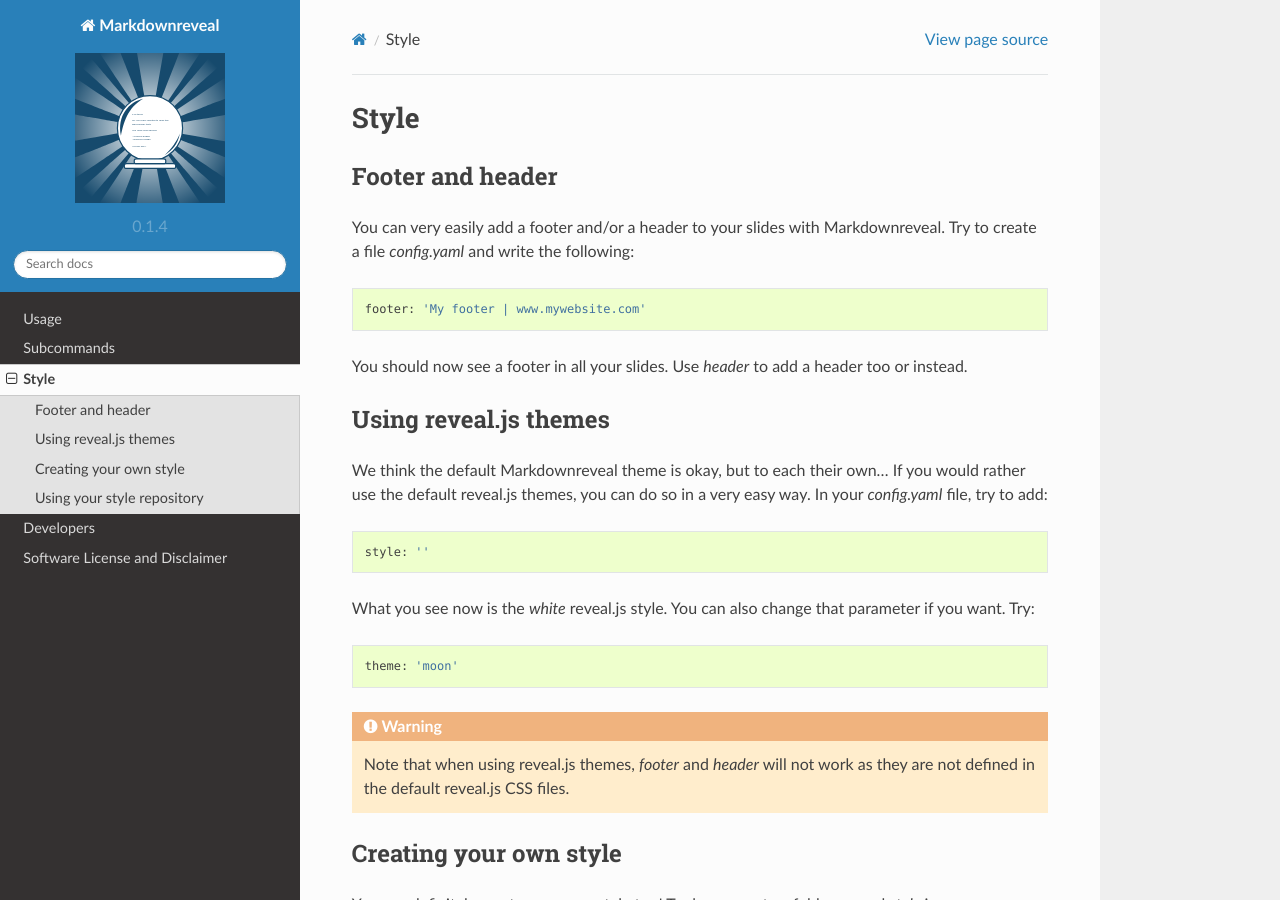
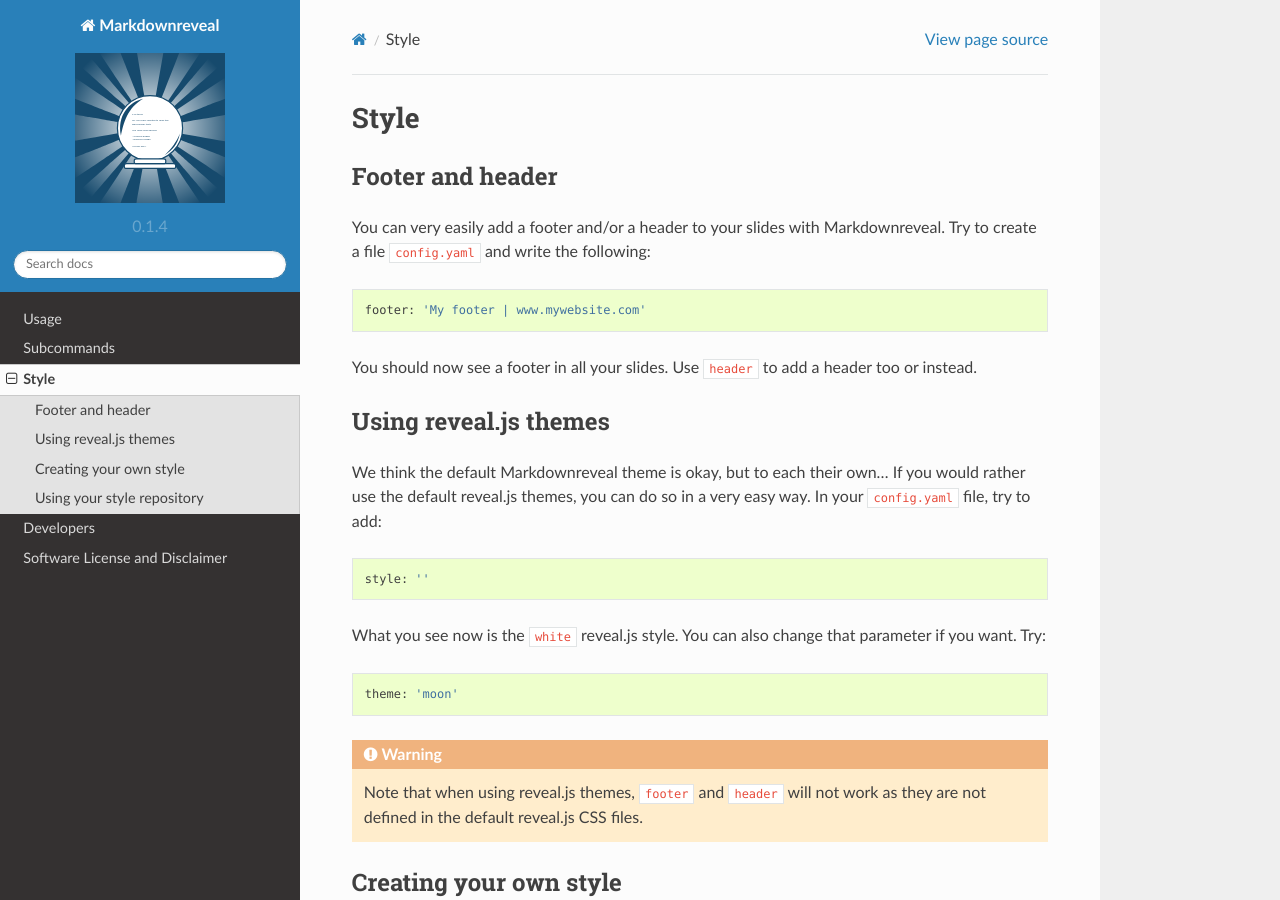
Before and after one commit to markdownreveal/markdownreveal, a Sphinx documentation site: the page built from docs/source/style.rst, in a window 1280 px wide and 900 px high. Built offline with Sphinx 7.4.7 and the Read the Docs theme 2.0.0, drawn with Linux system fonts in a browser that asks for light colours; formulas are drawn with MathJax 3.

```diff
--- a/docs/source/style.rst
+++ b/docs/source/style.rst
@@ -13,13 +13,13 @@ Footer and header
 =================
 
 You can very easily add a footer and/or a header to your slides with
-Markdownreveal. Try to create a file `config.yaml` and write the following:
+Markdownreveal. Try to create a file ``config.yaml`` and write the following:
 
 .. code-block:: bash
 
    footer: 'My footer | www.mywebsite.com'
 
-You should now see a footer in all your slides. Use `header` to add a header
+You should now see a footer in all your slides. Use ``header`` to add a header
 too or instead.
 
 
@@ -31,13 +31,13 @@ Using reveal.js themes
 
 We think the default Markdownreveal theme is okay, but to each their own...
 If you would rather use the default reveal.js themes, you can do so in a very
-easy way. In your `config.yaml` file, try to add:
+easy way. In your ``config.yaml`` file, try to add:
 
 .. code-block:: bash
 
    style: ''
 
-What you see now is the `white` reveal.js style. You can also change that
+What you see now is the ``white`` reveal.js style. You can also change that
 parameter if you want. Try:
 
 .. code-block:: bash
@@ -45,7 +45,7 @@ parameter if you want. Try:
    theme: 'moon'
 
 
-.. warning:: Note that when using reveal.js themes, `footer` and `header`
+.. warning:: Note that when using reveal.js themes, ``footer`` and ``header``
    will not work as they are not defined in the default reveal.js CSS files.
 
 
@@ -56,19 +56,19 @@ Creating your own style
 =======================
 
 You can definitely create your own style too! To do so, create a folder named
-`style` in your presentation root directory. You can add the following files
+``style`` in your presentation root directory. You can add the following files
 in there:
 
-- `background.svg`: an image to be used as a background.
-- `logo.svg`: a logo to display on your slides on a corner.
-- `warmup.svg`: an image to be displayed before the presentation title.
-- `custom.css`: your CSS rules for your own style.
-- `config.yaml`: to tune the style default configuration (footer, header...).
+- ``background.svg``: an image to be used as a background.
+- ``logo.svg``: a logo to display on your slides on a corner.
+- ``warmup.svg``: an image to be displayed before the presentation title.
+- ``custom.css``: your CSS rules for your own style.
+- ``config.yaml``: to tune the style default configuration (footer, header...).
 
 You can check the `Markdownreveal style repository
 <https://github.com/markdownreveal/style-default>`_ to get an idea on how to
 create the CSS file. Note that your custom style will be based on reveal.js's
-`white` theme.
+*white* theme.
 
 
 .. index::
@@ -81,11 +81,11 @@ If you are doing many presentation, or if you work for a company, you may
 find it useful to create your own style repository. Simply upload your files
 to a repository, as `we do ourselves with Markdownreveal
 <https://github.com/markdownreveal/style-default>`_ and then edit your
-`config.yaml` file:
+``config.yaml`` file:
 
 .. code-block:: bash
 
     style: 'https://github.com/markdownreveal/style-default/archive/master.tar.gz'
 
 Put there an URL pointing to your style files. Note that they need to be
-contained in a `tar.gz` file.
+contained in a ``tar.gz`` file.
```
Also changed, not shown: docs/source/developers.rst (+4 -3 lines), docs/source/usage.rst (+8 -8 lines).
